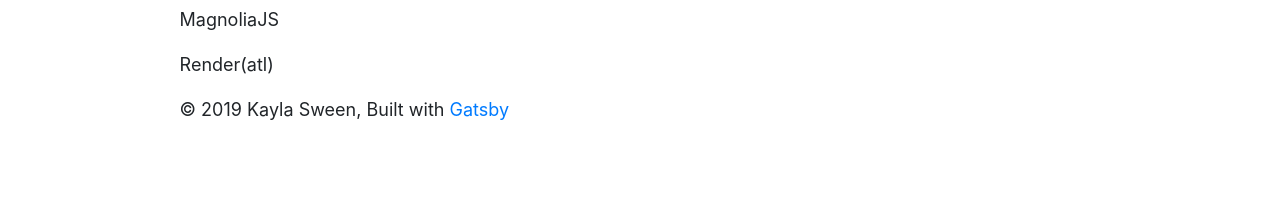
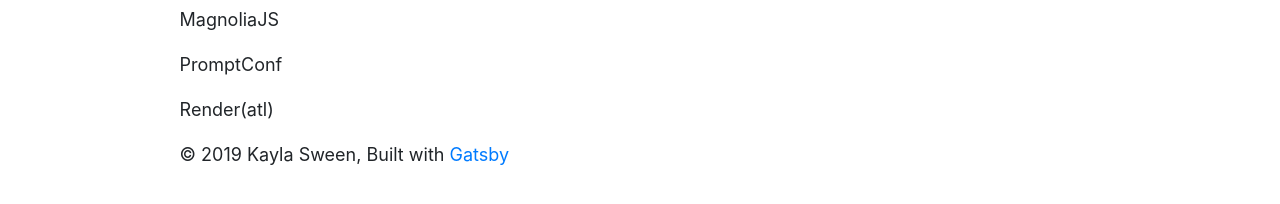
Before and after one commit to kaylasween/KaylaSweenWebsite, a Gatsby site: page /talks in a window 1280 px wide. Shown: the part 174-378 px from the top of the page. Built offline with nearby package versions, Linux system fonts and the light colour scheme; Gatsby itself is replaced by a stand-in of ours.

Commit message:
adding promptconf to talks page.

```diff
--- a/src/pages/talks.js
+++ b/src/pages/talks.js
@@ -5,6 +5,7 @@
   <Layout>
     <h1>Talks</h1>
     <p>MagnoliaJS</p>
+    <p>PromptConf</p>
     <p>Render(atl)</p>
   </Layout>
 )
```
